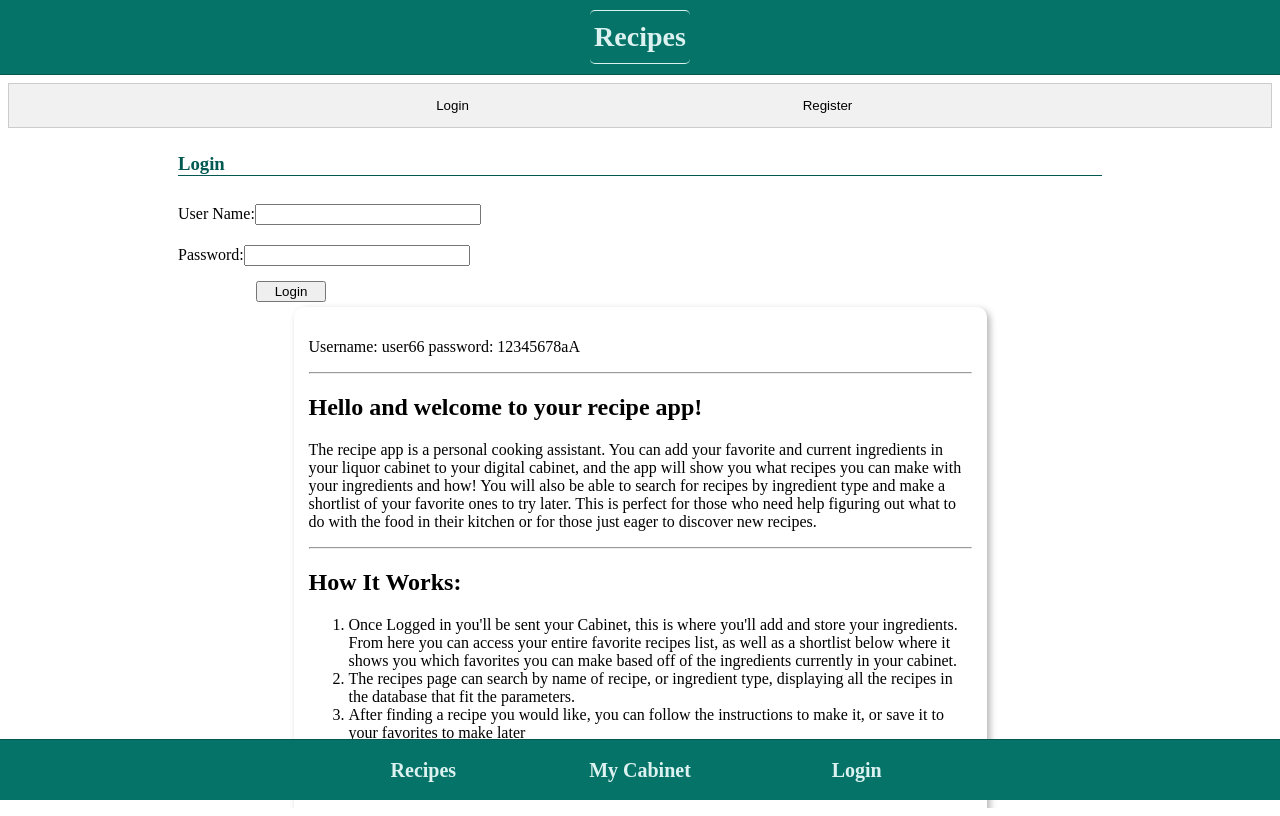
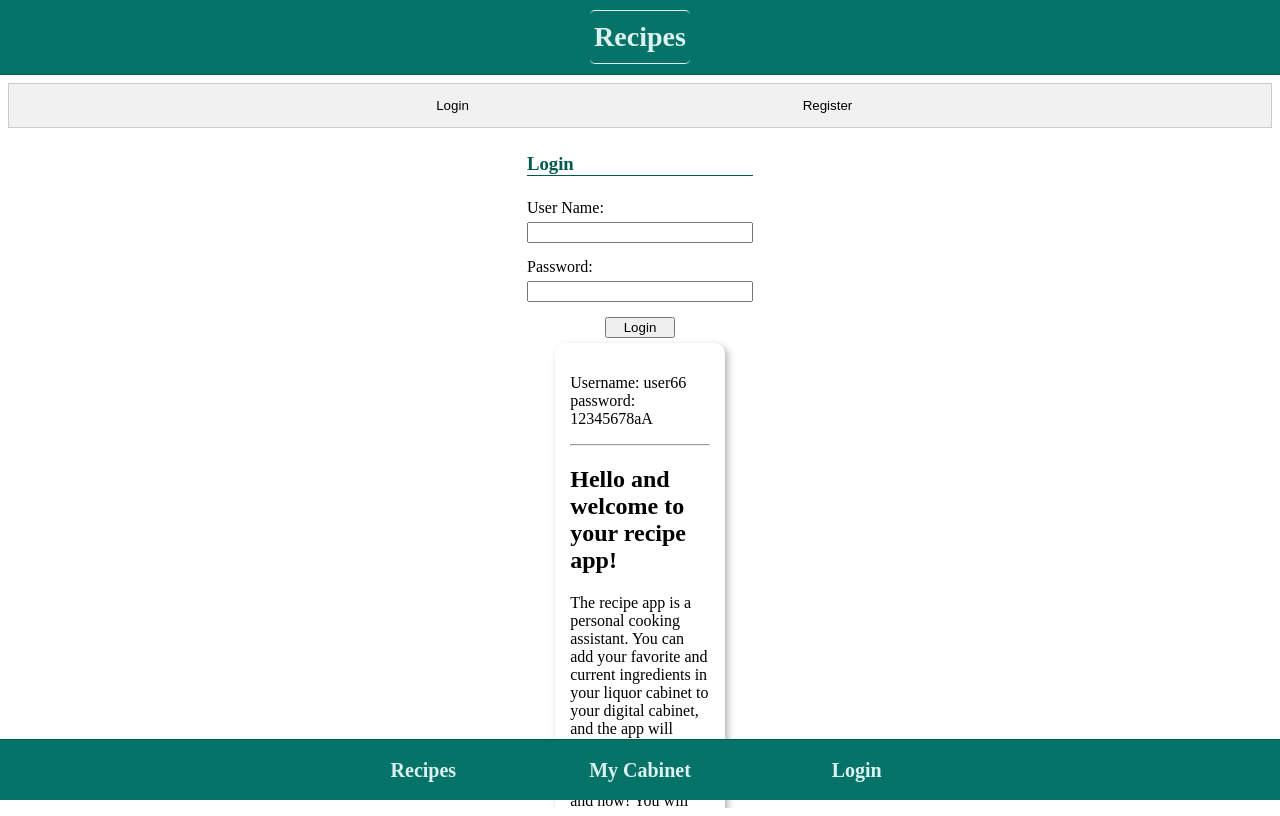
Before and after one commit to SeyiAriyo/capstone-client, a React (Create React App) app: page / in a window 1280 px wide. Built offline with nearby package versions, Linux system fonts and the light colour scheme; no server answers.

Commit message:
updated about page

```diff
--- a/src/Login/landing.css
+++ b/src/Login/landing.css
@@ -78,7 +78,7 @@
   color: #025951;
 }
 
-.white {
+#white {
   background-color: #FFF;
   border-radius: 10px;
   box-shadow: 3px 3px 7px #B6B6B6;
@@ -106,7 +106,7 @@
     justify-content: center;
   }
 
-  .tabContent,.white{
+  #white{
     width: 75%;
     margin: auto;
   }
--- a/src/Login/landing.js
+++ b/src/Login/landing.js
@@ -159,7 +159,7 @@ export default class Landing extends Component {
             <button type="submit">Login</button>
           </form>
 
-          <div className='white'>
+          <div id='white'>
 
             <p>Username: user66 password: 12345678aA</p>
             <hr/>
```
